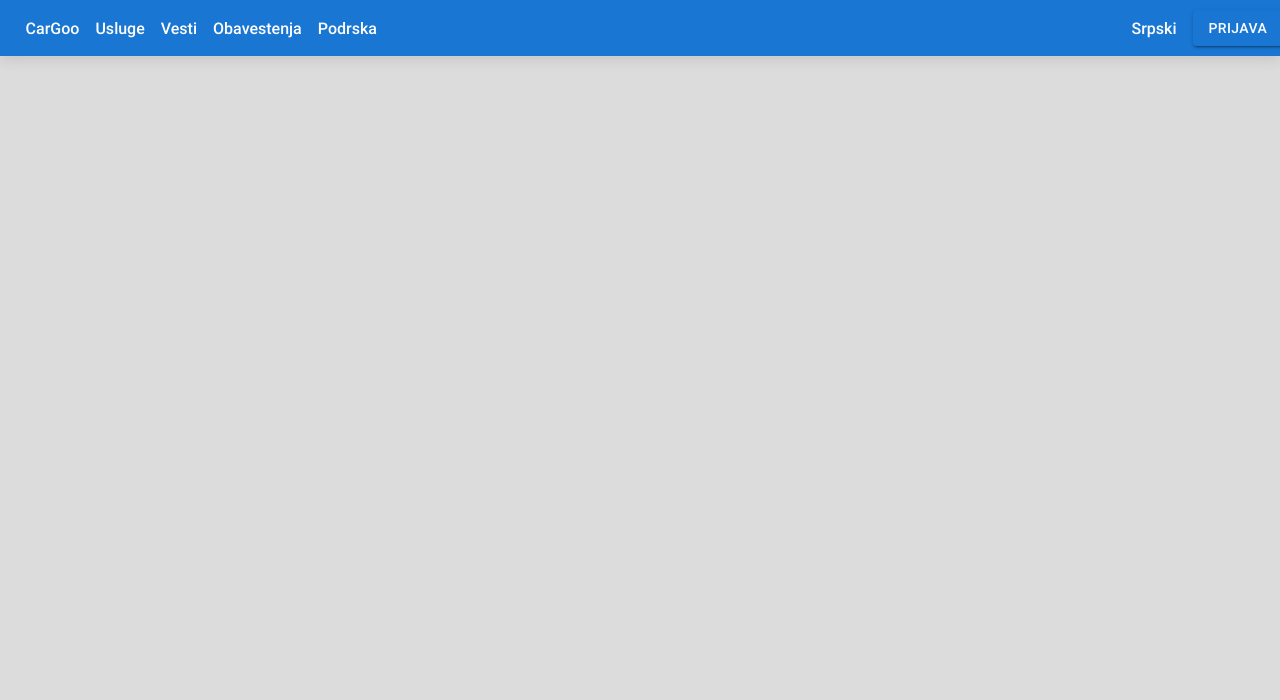
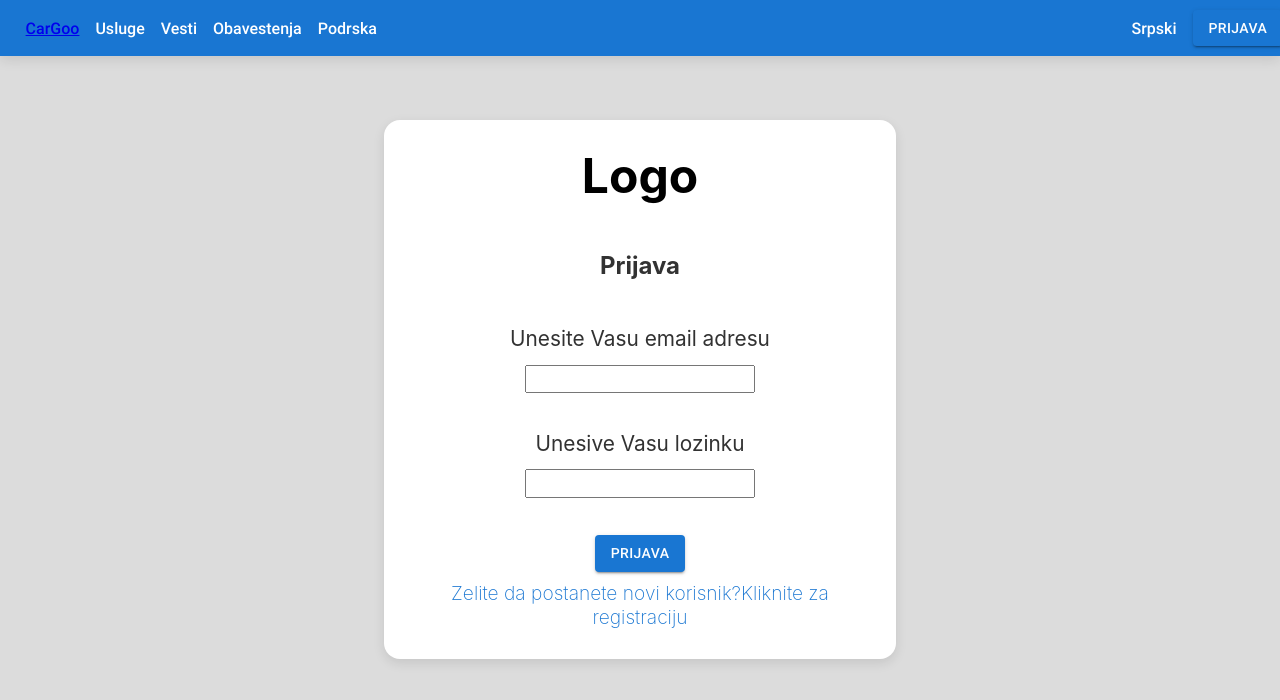
Before and after one commit to UBaksa/SI2024, a React (Create React App) app: page /login in a window 1280 px wide. Shown: the top 700 px of the page. Built offline with nearby package versions, Linux system fonts and the light colour scheme.

Commit message:
doing login,then register visual only for now

```diff
--- a/src/App.js
+++ b/src/App.js
@@ -2,19 +2,17 @@ import React from 'react';
 import Homepage from './pages/Homepage';
 import Navbar from './components/Navbar/Navbar'
 import Login from './pages/Login/Login';
-import { BrowserRouter as Router, Route, Routes } from 'react-router-dom';
+import {Route, Routes } from 'react-router-dom';
 import './App.css';
 
 function App() {
   return (
     <div className="App">
       <Navbar/>
-      <Router>
         <Routes>
-          <Route path='/' element={<Homepage/>}></Route>
-          <Route path='/login' element={<Login/>}></Route>
+          <Route path='/' element={<Homepage/>}/>
+          <Route path='/login' element={<Login/>}/>
         </Routes>
-      </Router>
     </div>
   );
 }
--- a/src/components/Navbar/Navbar.css
+++ b/src/components/Navbar/Navbar.css
@@ -26,6 +26,8 @@
     justify-content: space-around;
     list-style: none;
     gap: 1rem;
+    text-decoration: none;
+    list-style-type: none;
   }
   .links h3{
     margin: 5%;
@@ -37,5 +39,4 @@
     align-items: center;
     list-style: none;
     gap: 1rem;
-
   }
--- a/src/components/Navbar/Navbar.js
+++ b/src/components/Navbar/Navbar.js
@@ -1,14 +1,15 @@
 import React from "react";
 import "./Navbar.css";
 import { Button } from "@mui/material";
-
-
+import Login from "../../pages/Login/Login";
+import { Link } from "react-router-dom";
+import Homepage from "../../pages/Homepage"
 export default function Navbar(){
 
     return (
         <header className="navbar">
             <ul className="links">
-                <li>CarGoo</li>
+                <li><Link to={"/"}>CarGoo</Link></li>
                 <li>Usluge</li>
                 <li>Vesti</li>
                 <li>Obavestenja</li>
@@ -16,7 +17,7 @@ export default function Navbar(){
             </ul>
             <ul className="login">
                 <li>Srpski</li>
-                <li><Button variant="contained">Prijava</Button></li>
+                <li><Link to={"/login"}><Button variant="contained">Prijava</Button></Link></li>
             </ul>
         </header>
     )
--- a/src/index.js
+++ b/src/index.js
@@ -2,11 +2,14 @@ import React from 'react';
 import ReactDOM from 'react-dom/client';
 import './index.css';
 import App from './App';
+import { BrowserRouter } from "react-router-dom";
 
 const root = ReactDOM.createRoot(document.getElementById('root'));
 root.render(
   <React.StrictMode>
+    <BrowserRouter>
     <App />
+    </BrowserRouter>
   </React.StrictMode>
 );
 
--- a/src/pages/Login/Login.css
+++ b/src/pages/Login/Login.css
@@ -0,0 +1,48 @@
+.login-form{
+    width: 40%;
+    padding: 2%;
+    background-color: white;
+    margin: auto;
+    margin-top: 5%;
+    align-items: center;
+    justify-content: center;
+    border-radius: 1rem;
+    box-shadow: rgba(0, 0, 0, 0.1) 0px 4px 12px;
+}
+@font-face {
+    font-family: roboto;
+    src: url(../../../public/fonts/Roboto-Medium.ttf);
+}
+.login-form h2{
+    font-size: 1.5rem;
+    margin-top: 10%;
+    color: rgb(50, 50, 50);
+}
+.login-form form{
+    width: 100%;
+    margin-top: 10%;
+    font-weight: 400;
+    color: rgb(50, 50, 50);
+}
+.login-form label{
+    font-size: 1.3rem;
+    margin-bottom: 10%;
+}
+.login-form input{
+    width: 50%;
+    font-family: roboto;
+    margin-top: 3%;
+    padding: 1%;
+}
+.login-form p{
+    font-weight: 200;
+    font-size: 1.2rem;
+    color: #1976d2;
+    margin-top: 1%;
+}
+#error-email{
+    visibility: hidden;
+}
+#error-password{
+    visibility: hidden;
+}
--- a/src/pages/Login/Login.js
+++ b/src/pages/Login/Login.js
@@ -1,10 +1,26 @@
 import React from "react";
 import "./Login.css"
+import { Button } from "@mui/material";
 
 export default function Login(){
     return (
-        <>
-
-        </>
+    <>
+        <div className="login-form">
+                    <h1>Logo</h1>
+                    <h2>Prijava</h2>
+                    <form>
+                        <label>Unesite Vasu email adresu</label>
+                        <br></br>
+                        <input id="email-input"></input>
+                        <p id="error-email">da li je tacno</p>
+                        <label>Unesive Vasu lozinku</label>
+                        <br></br>
+                        <input type="password" id="password-input"></input>
+                        <p id="error-password">da li je tacno</p>
+                        <Button variant="contained">Prijava</Button>
+                    </form>
+                    <p>Zelite da postanete novi korisnik?Kliknite za registraciju</p>
+        </div>
+    </>
     )
 }
```
